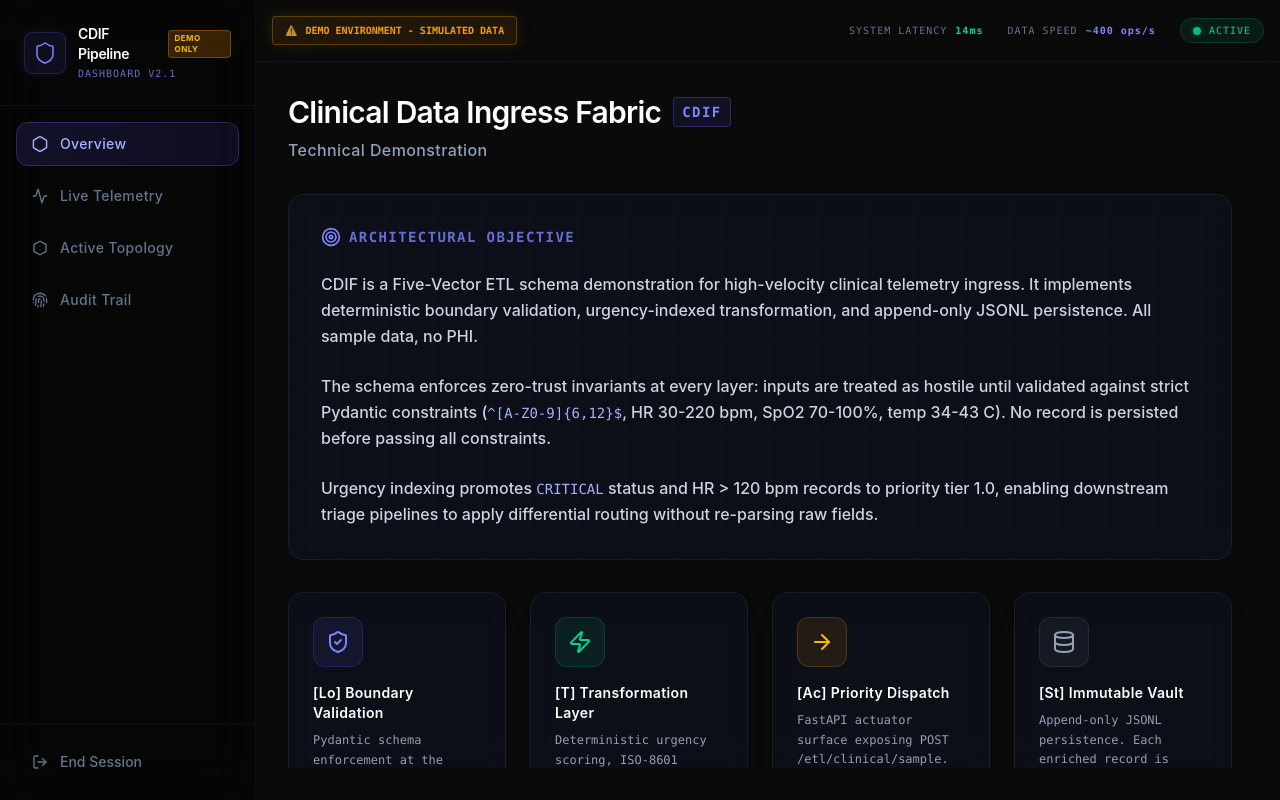
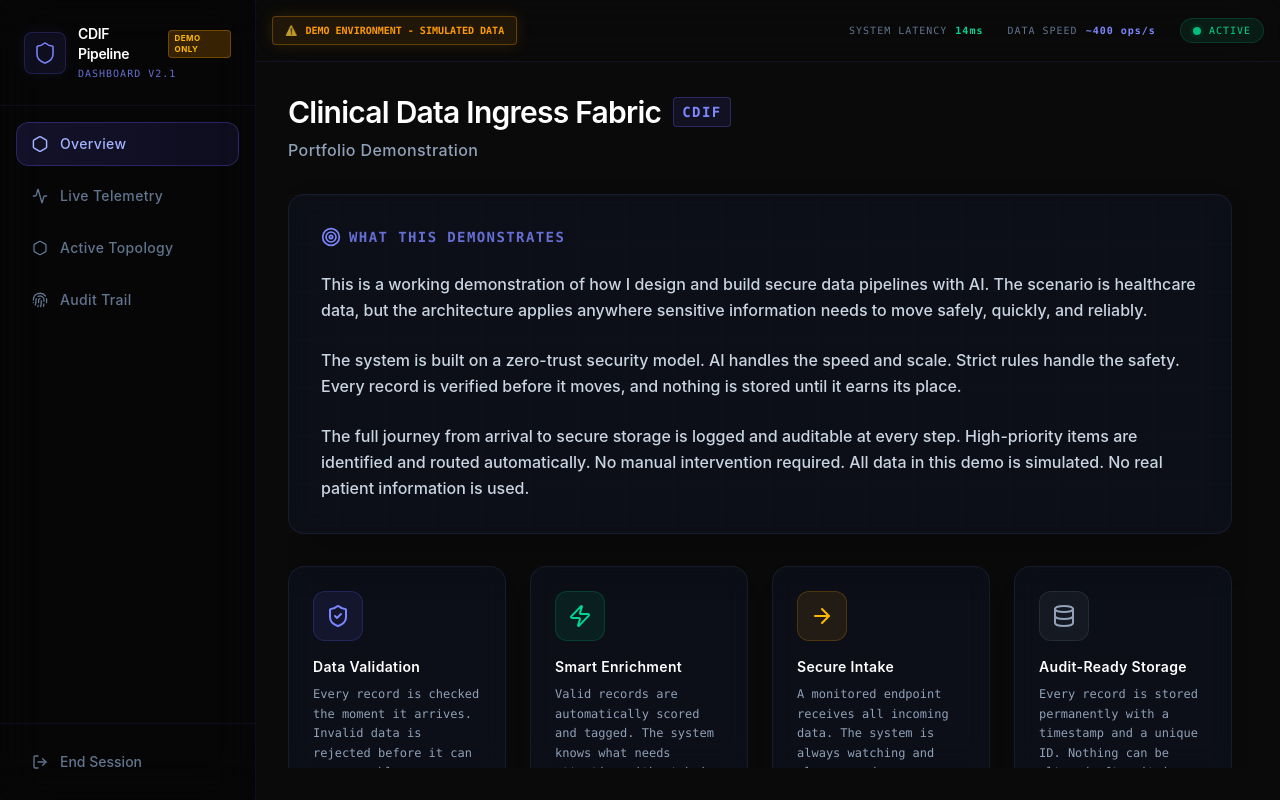
Before and after one commit to khowland/cdif-ingress, a React (Vite) app in the folder dashboard/: page /#/overview in a window 1280 px wide. Built offline with nearby package versions, Linux system fonts and the light colour scheme.

Commit message:
fix(copy): rewrite all user-facing text for hiring manager audience; remove all technical jargon

```diff
--- a/dashboard/src/pages/Audit.tsx
+++ b/dashboard/src/pages/Audit.tsx
@@ -52,17 +52,17 @@ export default function AuditPage() {
                         <Terminal className="w-4 h-4" /> Live System Logs
                     </h2>
                     <div className="flex-1 bg-black p-4 rounded-xl border border-slate-800 font-mono text-[11px] text-emerald-400/80 overflow-y-auto leading-loose whitespace-pre-wrap">
-                        {`[SYS] CDIF v1.0.0 initialising | fabric_layer=BRONZE_SAMPLE
-[Ac] FastAPI actuator surface active | POST /etl/clinical/sample | GET /health
-[Lo] Pydantic ClinicalTelemetry invariant schema loaded | v1.0
-[St] Vault path resolved | sample_clinical_vault.jsonl (append-only)
-[T]  Transformer ready | urgency scoring + ISO-8601 enrichment online
+                        {`[SYS] CDIF v1.0.0 starting up | environment=DEMO
+[Ac] Ingress endpoint online | accepting records | health check active
+[Lo] Validation schema loaded | v1.0
+[St] Secure storage ready | append-only mode
+[T]  Enrichment layer ready | priority scoring + timestamp active
 [η] Resonance subsystem nominal. Boundary enforcement active; all ingress events logged.
-[WARN] INGRESS_ATTEMPT | patient=NODE412 | hr=185 | status=CRITICAL | urgency_index=1.0
-[Lo] VALIDATION_FAIL | patient_id='node-412' | rejected: must match ^[A-Z0-9]{6,12}$
-[η] INGRESS_OK | patient=PT001A | hr=145 | spo2=94.5 | urgency=1.0 | id=a3f7c2e1
-[St] Vault append confirmed | record persisted with UUID ingress_id
-[η] HEALTH_CHECK | status=NOMINAL | vault_records=1 | fabric=CDIF v1.0.0`}
+[WARN] INGRESS_ATTEMPT | record=NODE412 | status=CRITICAL | priority=HIGH
+[Lo] VALIDATION_FAIL | record='node-412' | rejected: invalid record ID format
+[η] INGRESS_OK | record=PT001A | status=CRITICAL | priority=HIGH | id=a3f7c2e1
+[St] Record written | stored with unique ID
+[η] HEALTH_CHECK | status=NOMINAL | records_stored=1 | system=CDIF v1.0.0`}
                     </div>
                 </section>
 
--- a/dashboard/src/pages/Landing.tsx
+++ b/dashboard/src/pages/Landing.tsx
@@ -24,7 +24,7 @@ export default function LandingPage() {
                         Clinical Data Ingress Fabric <span className="text-indigo-400 font-mono text-sm uppercase px-2 py-1 border border-indigo-500/30 rounded bg-indigo-500/10 tracking-widest">CDIF</span>
                     </h1>
                     <p className="text-base font-medium text-slate-400 tracking-wide mt-2">
-                        Technical Demonstration
+                        Portfolio Demonstration
                     </p>
                 </div>
             </motion.div>
@@ -34,7 +34,7 @@ export default function LandingPage() {
                 <div className="absolute inset-0 bg-[linear-gradient(to_right,#4f4f4f10_1px,transparent_1px),linear-gradient(to_bottom,#4f4f4f10_1px,transparent_1px)] bg-[size:3rem_3rem] pointer-events-none mix-blend-overlay"></div>
 
                 <h2 className="text-sm font-mono font-semibold tracking-widest text-indigo-400/80 uppercase flex items-center gap-2 mb-6">
-                    <Target className="w-5 h-5 text-indigo-400" /> Architectural Objective
+                    <Target className="w-5 h-5 text-indigo-400" /> What This Demonstrates
                 </h2>
 
                 <motion.div
@@ -44,20 +44,19 @@ export default function LandingPage() {
                     className="relative z-10 text-slate-300 leading-relaxed max-w-4xl text-base space-y-6 font-medium selection:bg-indigo-500/30"
                 >
                     <p>
-                        CDIF is a Five-Vector ETL schema demonstration for high-velocity clinical telemetry ingress.
-                        It implements deterministic boundary validation, urgency-indexed transformation, and
-                        append-only JSONL persistence. All sample data, no PHI.
+                        This is a working demonstration of how I design and build secure data pipelines with AI.
+                        The scenario is healthcare data, but the architecture applies anywhere sensitive information
+                        needs to move safely, quickly, and reliably.
                     </p>
                     <p>
-                        The schema enforces zero-trust invariants at every layer: inputs are treated as
-                        hostile until validated against strict Pydantic constraints
-                        (<code className="text-indigo-300 font-mono text-sm">^[A-Z0-9]&#123;6,12&#125;$</code>, HR 30-220 bpm,
-                        SpO2 70-100%, temp 34-43 C). No record is persisted before passing all constraints.
+                        The system is built on a zero-trust security model. AI handles the speed and scale.
+                        Strict rules handle the safety. Every record is verified before it moves,
+                        and nothing is stored until it earns its place.
                     </p>
                     <p>
-                        Urgency indexing promotes <code className="text-indigo-300 font-mono text-sm">CRITICAL</code> status
-                        and HR &gt; 120 bpm records to priority tier 1.0, enabling downstream triage pipelines
-                        to apply differential routing without re-parsing raw fields.
+                        The full journey from arrival to secure storage is logged and auditable at every step.
+                        High-priority items are identified and routed automatically. No manual intervention required.
+                        All data in this demo is simulated. No real patient information is used.
                     </p>
                 </motion.div>
             </section>
@@ -75,10 +74,9 @@ export default function LandingPage() {
                         <ShieldCheck className="w-6 h-6" />
                     </div>
                     <div>
-                        <h3 className="text-white font-semibold mb-2 text-sm tracking-wide">[Lo] Boundary Validation</h3>
+                        <h3 className="text-white font-semibold mb-2 text-sm tracking-wide">Data Validation</h3>
                         <p className="text-slate-400 text-xs leading-relaxed font-mono">
-                            Pydantic schema enforcement at the ingress boundary. All payloads validated
-                            against deterministic constraints before any transformation or persistence.
+                            Every record is checked the moment it arrives. Invalid data is rejected before it can cause problems downstream.
                         </p>
                     </div>
                 </motion.section>
@@ -93,10 +91,9 @@ export default function LandingPage() {
                         <Zap className="w-6 h-6" />
                     </div>
                     <div>
-                        <h3 className="text-white font-semibold mb-2 text-sm tracking-wide">[T] Transformation Layer</h3>
+                        <h3 className="text-white font-semibold mb-2 text-sm tracking-wide">Smart Enrichment</h3>
                         <p className="text-slate-400 text-xs leading-relaxed font-mono">
-                            Deterministic urgency scoring, ISO-8601 timestamp enrichment, and
-                            BRONZE_SAMPLE fabric-layer annotation applied before vault write.
+                            Valid records are automatically scored and tagged. The system knows what needs attention without being told.
                         </p>
                     </div>
                 </motion.section>
@@ -111,10 +108,9 @@ export default function LandingPage() {
                         <ArrowRight className="w-6 h-6" />
                     </div>
                     <div>
-                        <h3 className="text-white font-semibold mb-2 text-sm tracking-wide">[Ac] Priority Dispatch</h3>
+                        <h3 className="text-white font-semibold mb-2 text-sm tracking-wide">Secure Intake</h3>
                         <p className="text-slate-400 text-xs leading-relaxed font-mono">
-                            FastAPI actuator surface exposing <code>POST /etl/clinical/sample</code>.
-                            Urgency index 1.0 records are flagged for priority triage routing.
+                            A monitored endpoint receives all incoming data. The system is always watching and always ready.
                         </p>
                     </div>
                 </motion.section>
@@ -129,10 +125,9 @@ export default function LandingPage() {
                         <Database className="w-6 h-6" />
                     </div>
                     <div>
-                        <h3 className="text-white font-semibold mb-2 text-sm tracking-wide">[St] Immutable Vault</h3>
+                        <h3 className="text-white font-semibold mb-2 text-sm tracking-wide">Audit-Ready Storage</h3>
                         <p className="text-slate-400 text-xs leading-relaxed font-mono">
-                            Append-only JSONL persistence. Each enriched record is idempotently
-                            written with a UUID ingress ID and UTC timestamp for full auditability.
+                            Every record is stored permanently with a timestamp and a unique ID. Nothing can be altered after it is written.
                         </p>
                     </div>
                 </motion.section>
@@ -152,7 +147,7 @@ export default function LandingPage() {
                 <div className="flex flex-col gap-8 h-full relative z-10">
                     <div className="flex justify-between items-center text-xs font-mono tracking-widest text-slate-500 uppercase pb-4 border-b border-indigo-500/10">
                         <span>Five-Vector ETL Pipeline</span>
-                        <span className="flex items-center gap-2 text-indigo-400"><Activity className="w-3 h-3" /> Architecting Sovereign Mesh</span>
+                        <span className="flex items-center gap-2 text-indigo-400"><Activity className="w-3 h-3" /> Live Pipeline View</span>
                     </div>
 
                     <div className="min-h-[14rem] w-full flex items-center justify-between px-4 md:px-12 relative pb-12">
@@ -190,7 +185,7 @@ export default function LandingPage() {
                                 animate={{ opacity: [0, 1, 0], scale: [1, 1.1, 1] }}
                                 transition={{ duration: 2, repeat: Infinity, ease: "easeOut", delay: 1 }}
                             />
-                            <div className="absolute -bottom-8 text-[9px] text-emerald-400 tracking-wide font-mono w-max">Urgency Indexing</div>
+                            <div className="absolute -bottom-8 text-[9px] text-emerald-400 tracking-wide font-mono w-max">Priority Scoring</div>
                         </motion.div>
 
                         <ArrowRight className="w-6 h-6 text-slate-600 block md:hidden" />
@@ -199,7 +194,7 @@ export default function LandingPage() {
                         <motion.div className="z-10 bg-emerald-950 border border-emerald-500 p-4 rounded-xl shadow-[0_0_20px_rgba(16,185,129,0.2)] flex flex-col items-center gap-3 relative">
                             <Server className="w-8 h-8 text-emerald-400" />
                             <div className="text-[10px] font-mono tracking-widest text-emerald-100 uppercase">[St] Persist</div>
-                            <div className="absolute -bottom-8 text-[9px] text-emerald-500/80 tracking-wide font-mono w-max">JSONL Vault Append</div>
+                            <div className="absolute -bottom-8 text-[9px] text-emerald-500/80 tracking-wide font-mono w-max">Secure Storage Write</div>
                         </motion.div>
 
                     </div>
--- a/dashboard/src/pages/Topology.tsx
+++ b/dashboard/src/pages/Topology.tsx
@@ -18,22 +18,22 @@ import { Network, Database, Hexagon, Lock, Cpu, ArrowRight } from 'lucide-react'
  */
 
 const NODE_DETAILS = [
-    "> [Ac] Ingress boundary active. Raw payload received on POST /etl/clinical/sample; routed to [Lo] validation pipeline.",
-    "> [Lo] Invariant enforcement: Pydantic ClinicalTelemetry validates HR (30-220 bpm), SpO2 (70-100%), temp (34-43 C), patient_id (^[A-Z0-9]{6,12}$).",
-    "> [T] Transformer: urgency_index = 1.0 for CRITICAL status or HR > 120 bpm; 0.5 otherwise. ISO-8601 timestamp and BRONZE_SAMPLE fabric_layer annotated.",
-    "> [η] Resonance monitor active. Anomalous payloads rejected at boundary; validation failures logged to structured stdout.",
-    "> [St] Vault write: enriched record appended to sample_clinical_vault.jsonl with UUID ingress_id. Append-only; no mutation permitted."
+    "> [Ac] Data arrives at the ingress endpoint and is queued for validation.",
+    "> [Lo] Each record is checked against required field rules. Records that fail any check are rejected and logged before any further processing.",
+    "> [T] Valid records are scored for priority and given a timestamp. High-priority cases are flagged for expedited routing downstream.",
+    "> [η] The monitoring layer watches all records for anomalies and logs every outcome. All rejections and approvals are captured for audit.",
+    "> [St] The processed record is written to secure, append-only storage with a unique ID. Once written, no changes are permitted."
 ];
 
 export default function ArchitecturePage() {
     const [activeNode, setActiveNode] = useState(0);
 
     const NODES = [
-        { id: 'ingress', Icon: Network,  label: 'Ingress Point',       tier: '[Ac] Actuator',  status: 'Online' },
-        { id: 'logic',   Icon: Hexagon,  label: 'Boundary Validation', tier: '[Lo] Invariant', status: 'Strict' },
-        { id: 'engine',  Icon: Cpu,      label: 'Transformation',      tier: '[T] Transform',  status: 'Active' },
-        { id: 'gate',    Icon: Lock,     label: 'Resonance Monitor',   tier: '[η] Resonance',  status: 'Secure' },
-        { id: 'vault',   Icon: Database, label: 'Immutable Vault',     tier: '[St] Storage',   status: 'Saving' }
+        { id: 'ingress', Icon: Network,  label: 'Ingress Point',       tier: 'API Layer',  status: 'Online' },
+        { id: 'logic',   Icon: Hexagon,  label: 'Boundary Validation', tier: 'Validation', status: 'Strict' },
+        { id: 'engine',  Icon: Cpu,      label: 'Transformation',      tier: 'Enrichment',  status: 'Active' },
+        { id: 'gate',    Icon: Lock,     label: 'Resonance Monitor',   tier: 'Monitoring',  status: 'Secure' },
+        { id: 'vault',   Icon: Database, label: 'Immutable Vault',     tier: 'Storage',   status: 'Saving' }
     ];
 
     useEffect(() => {
```
